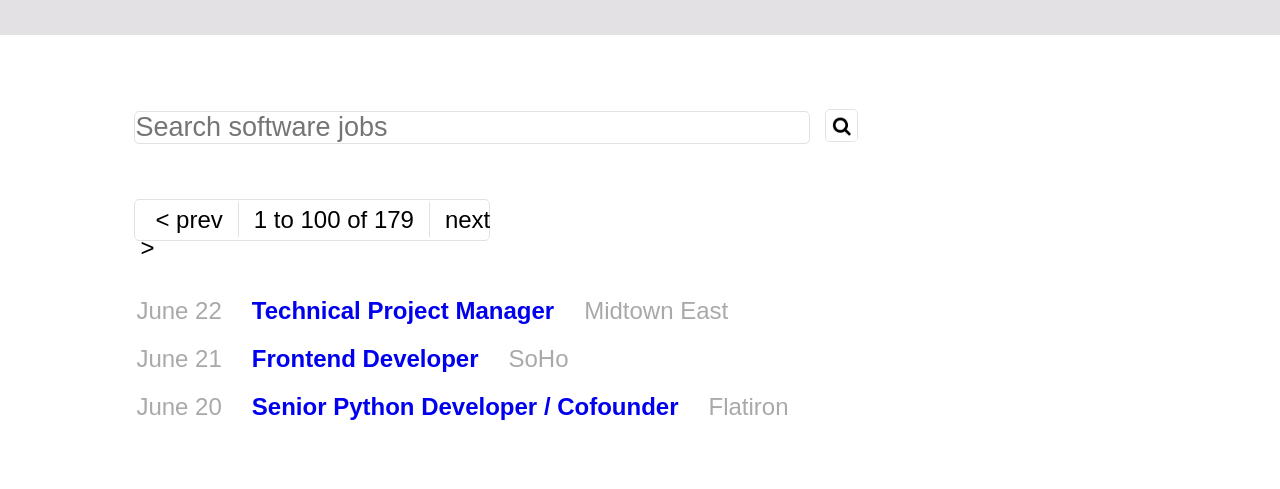
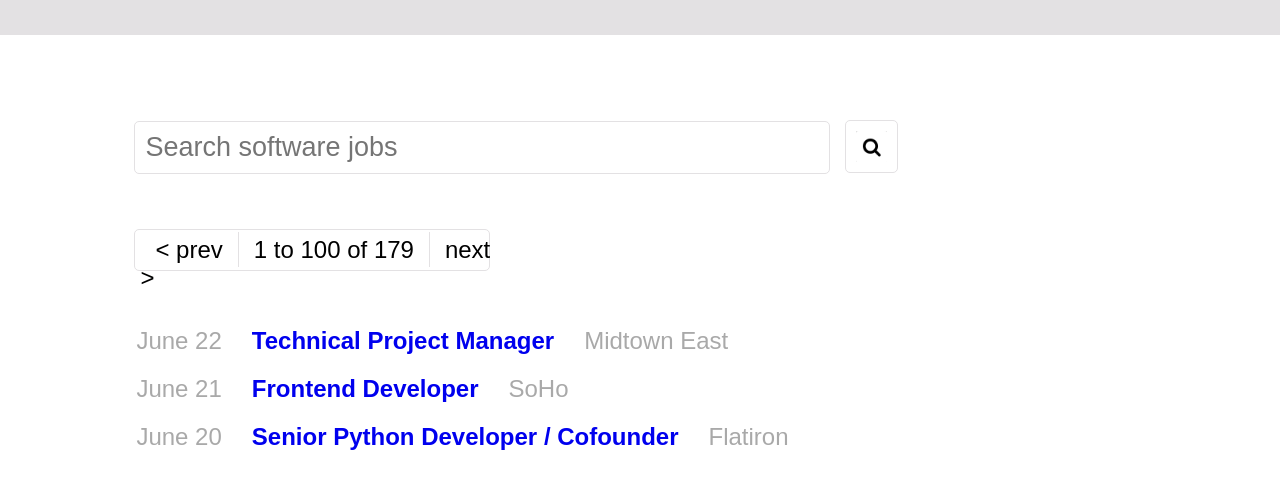
Before and after one commit to famask/gregslist, a plain HTML site: page index.html in a window 1280 px wide. Shown: the part 65-554 px from the top of the page. Drawn offline with Linux system fonts and the light colour scheme.

Commit message:
Made changes for padding in .search and .input

```diff
--- a/index.html
+++ b/index.html
@@ -21,7 +21,7 @@
   <main>
   <!-- <div class="main">Testing</div> -->
     <form>
-      <input placeholder="Search software jobs" size="40">
+      <input type="text" placeholder="Search software jobs" size="40">
       <input type="image" src="images/magnifying-glass.png" alt="Search" width="31" height="31" class="search">
     </form>
     <div class="prev-next">
--- a/styles/main.css
+++ b/styles/main.css
@@ -61,14 +61,14 @@ input {
   font-size: 27px;
   border: 1px solid #e3e1e3;
   border-radius: 5px;
-  padding: 0px;
+  padding: 10px;
 }
 
 
 .search {
   position: relative;
   left: 10px;
-  top: 6px;
+  top: 17px;
 }
 
 .prev-next {
```
